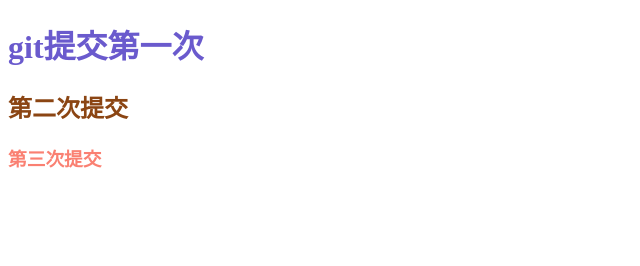
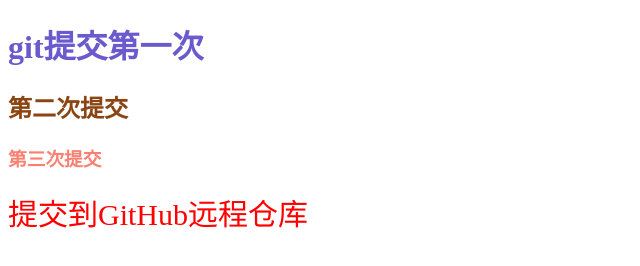
Before and after one commit to Lxiankun/gittest, a plain HTML site: page index.html in a window 1280 px wide. Shown: the whole page, without its empty margins (0-640 px from the left). Drawn offline with Linux system fonts and the light colour scheme.

Commit message:
'将内容提交到远程GitHub中'

```diff
--- a/index.html
+++ b/index.html
@@ -13,6 +13,7 @@
     <h1>git提交第一次</h1>
     <h2>第二次提交</h2>
     <h3>第三次提交</h3>
+    <div>提交到GitHub远程仓库</div>
 </body>
 
 </html>
```
